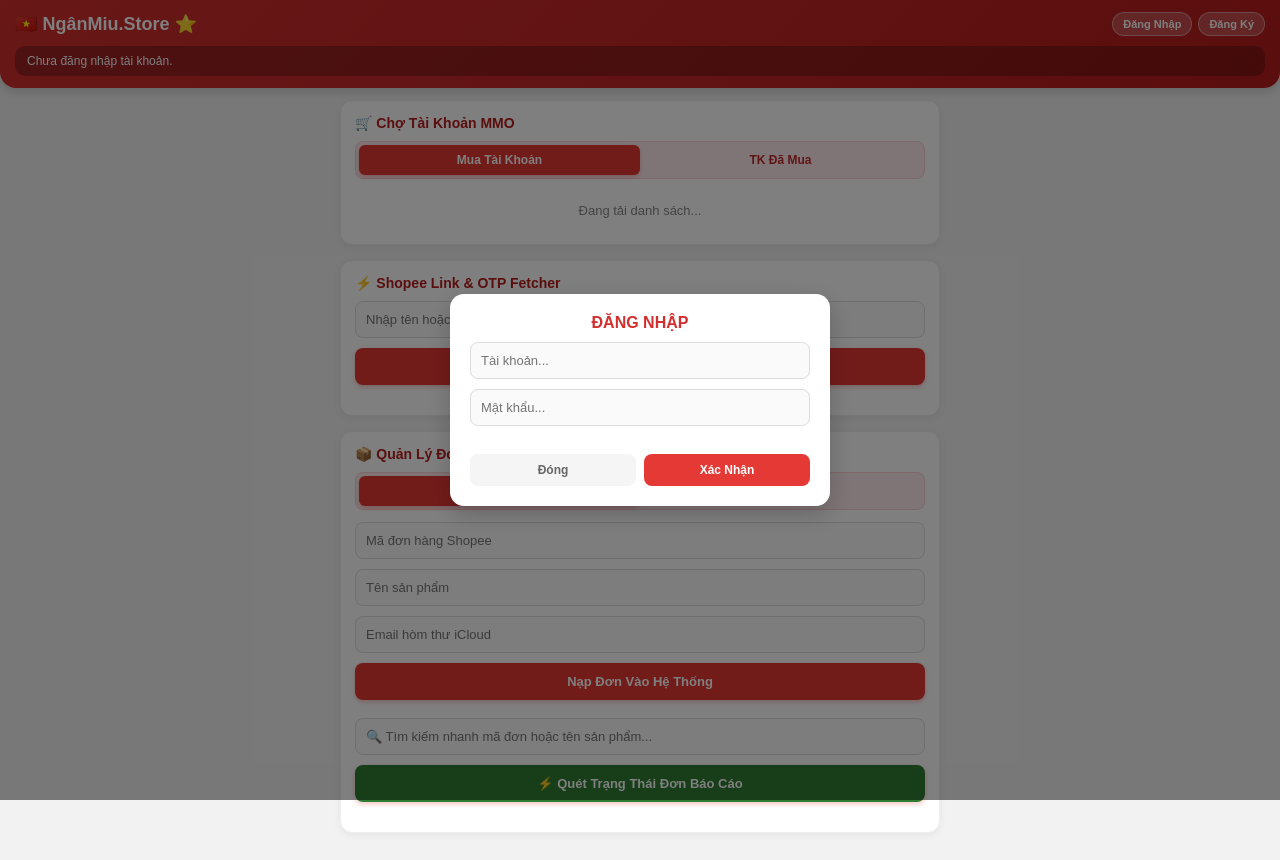
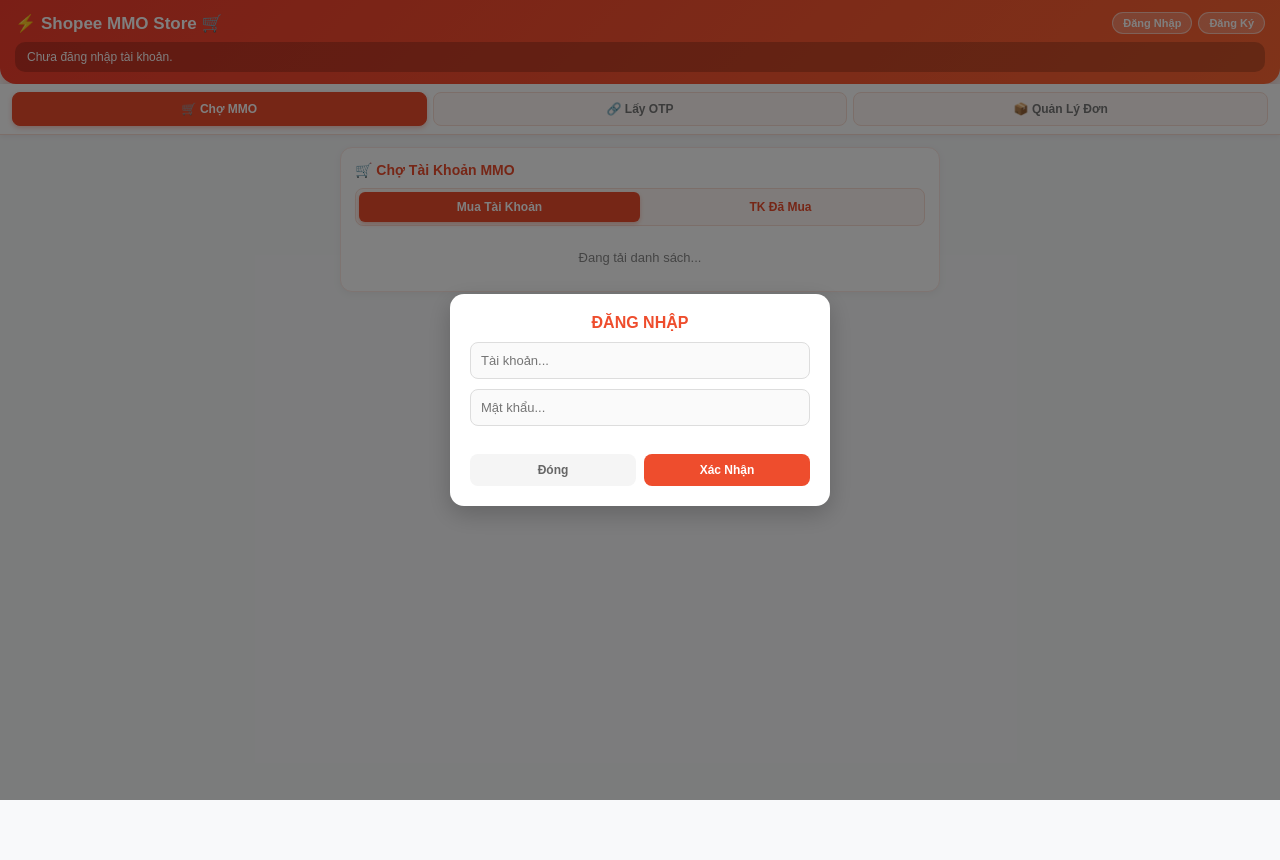
Before and after one commit to contrung556-debug/tainguyenmmo, a plain HTML site: page index.html in a window 1280 px wide. Both pictures are taken after a click on the button "Đăng Nhập". After the commit the page ends 800 px from the top, so only its background shows below. Drawn offline with nearby package versions, Linux system fonts and the light colour scheme.

Commit message:
Update index.html

```diff
--- a/index.html
+++ b/index.html
@@ -3,33 +3,40 @@
 <head>
     <meta charset="UTF-8">
     <meta name="viewport" content="width=device-width, initial-scale=1.0">
-    <title>NgânMiu.Store - Hệ Thống MMO & Đơn Hàng</title>
+    <title>Shopee MMO Store - Cửa Hàng & Dịch Vụ</title>
     <script src="https://cdn.jsdelivr.net/npm/@supabase/supabase-js@2"></script>
     <style>
-        body { font-family: Arial, sans-serif; background-color: #f2f2f2; margin: 0; padding: 0; color: #333; }
+        body { font-family: Arial, sans-serif; background-color: #f8f9fa; margin: 0; padding: 0; color: #333; }
 
-        /* Header kiểu Miu Store */
-        .store-header { background: linear-gradient(135deg, #d32f2f, #b71c1c); color: white; padding: 12px 15px; border-bottom-left-radius: 16px; border-bottom-right-radius: 16px; box-shadow: 0 4px 10px rgba(0,0,0,0.15); }
-        .store-title-area { display: flex; align-items: center; justify-content: space-between; margin-bottom: 10px; }
-        .store-name { font-size: 18px; font-weight: bold; display: flex; align-items: center; gap: 5px; }
+        /* Header Shopee MMO Store */
+        .store-header { background: linear-gradient(135deg, #f53d2d, #ff6633); color: white; padding: 12px 15px; border-bottom-left-radius: 16px; border-bottom-right-radius: 16px; box-shadow: 0 4px 12px rgba(238,77,45,0.25); }
+        .store-title-area { display: flex; align-items: center; justify-content: space-between; margin-bottom: 8px; }
+        .store-name { font-size: 17px; font-weight: bold; display: flex; align-items: center; gap: 6px; }
         .user-top-actions { display: flex; gap: 6px; }
-        .top-btn { background: rgba(255,255,255,0.2); border: 1px solid rgba(255,255,255,0.4); color: white; padding: 5px 10px; border-radius: 15px; font-size: 11px; font-weight: bold; cursor: pointer; }
+        .top-btn { background: rgba(255,255,255,0.25); border: 1px solid rgba(255,255,255,0.5); color: white; padding: 4px 10px; border-radius: 15px; font-size: 11px; font-weight: bold; cursor: pointer; }
 
-        .wallet-box { background: rgba(0, 0, 0, 0.25); padding: 8px 12px; border-radius: 10px; display: flex; justify-content: space-between; align-items: center; font-size: 12px; }
+        .wallet-box { background: rgba(0, 0, 0, 0.2); padding: 8px 12px; border-radius: 10px; display: flex; justify-content: space-between; align-items: center; font-size: 12px; }
+
+        /* Main Navigation Bar (Tab Chuyển đổi chính) */
+        .main-nav-bar { display: flex; background: #fff; padding: 8px 12px; gap: 6px; box-shadow: 0 2px 5px rgba(0,0,0,0.05); position: sticky; top: 0; z-index: 100; border-bottom: 1px solid #faddd3; }
+        .main-nav-btn { flex: 1; padding: 9px 4px; border: none; background: #fff8f5; font-weight: bold; font-size: 12px; color: #777; cursor: pointer; border-radius: 8px; text-align: center; transition: all 0.2s; border: 1px solid #faddd3; }
+        .main-nav-btn.active { background: #ee4d2d; color: white; border-color: #ee4d2d; box-shadow: 0 2px 5px rgba(238,77,45,0.3); }
 
         .container { max-width: 600px; margin: 0 auto; padding: 12px; }
 
-        .section-box { background: #fff; padding: 14px; border-radius: 12px; box-shadow: 0 2px 8px rgba(0,0,0,0.06); margin-bottom: 15px; border: 1px solid #eee; }
-        .section-title { font-size: 14px; font-weight: bold; color: #b71c1c; margin-bottom: 10px; display: flex; align-items: center; gap: 5px; }
+        .section-box { background: #fff; padding: 14px; border-radius: 12px; box-shadow: 0 2px 8px rgba(0,0,0,0.05); margin-bottom: 15px; border: 1px solid #fce8e3; display: none; }
+        .section-box.active-section { display: block; }
+
+        .section-title { font-size: 14px; font-weight: bold; color: #ee4d2d; margin-bottom: 10px; display: flex; align-items: center; gap: 6px; }
 
         input, textarea, select { width: 100%; padding: 10px; margin-bottom: 10px; border: 1px solid #ddd; border-radius: 8px; box-sizing: border-box; font-size: 13px; background: #fafafa; }
         textarea { resize: vertical; min-height: 90px; }
 
-        .btn-main { background-color: #e53935; color: white; border: none; padding: 11px; border-radius: 8px; cursor: pointer; font-weight: bold; width: 100%; font-size: 13px; margin-bottom: 8px; box-shadow: 0 2px 5px rgba(229,57,53,0.3); }
-        .btn-main:hover { background-color: #c62828; }
+        .btn-main { background-color: #ee4d2d; color: white; border: none; padding: 11px; border-radius: 8px; cursor: pointer; font-weight: bold; width: 100%; font-size: 13px; margin-bottom: 8px; box-shadow: 0 2px 5px rgba(238,77,45,0.3); }
+        .btn-main:hover { background-color: #d73211; }
 
         /* Card đơn hàng chi tiết */
-        .order-card { padding: 12px; border-radius: 10px; margin-bottom: 10px; background: #fff; border: 1px solid #e0e0e0; box-shadow: 0 1px 3px rgba(0,0,0,0.04); }
+        .order-card { padding: 12px; border-radius: 10px; margin-bottom: 10px; background: #fff; border: 1px solid #eee; box-shadow: 0 1px 3px rgba(0,0,0,0.04); }
         .order-header { display: flex; justify-content: space-between; align-items: center; margin-bottom: 5px; }
         .order-code { font-weight: bold; font-size: 14px; color: #2c3e50; }
         .order-status { font-size: 11px; padding: 3px 8px; border-radius: 4px; color: white; font-weight: bold; }
@@ -43,31 +50,31 @@
         .order-btn-edit { flex: 1; background: #2980b9; color: white; border: none; padding: 6px; border-radius: 6px; font-size: 12px; font-weight: bold; cursor: pointer; }
         .order-btn-del { flex: 1; background: #c0392b; color: white; border: none; padding: 6px; border-radius: 6px; font-size: 12px; font-weight: bold; cursor: pointer; }
 
-        .tab-container { display: flex; background: #ffebee; border-radius: 8px; padding: 3px; margin-bottom: 12px; border: 1px solid #ffcdd2; }
-        .tab-btn { flex: 1; padding: 8px; border: none; background: transparent; font-weight: bold; font-size: 12px; color: #c62828; cursor: pointer; border-radius: 6px; text-align: center; transition: all 0.2s; }
-        .tab-btn.active { background: #e53935; color: white; box-shadow: 0 2px 4px rgba(229,57,53,0.3); }
+        .sub-tab-container { display: flex; background: #fff8f5; border-radius: 8px; padding: 3px; margin-bottom: 12px; border: 1px solid #faddd3; }
+        .sub-tab-btn { flex: 1; padding: 8px; border: none; background: transparent; font-weight: bold; font-size: 12px; color: #ee4d2d; cursor: pointer; border-radius: 6px; text-align: center; transition: all 0.2s; }
+        .sub-tab-btn.active { background: #ee4d2d; color: white; box-shadow: 0 2px 4px rgba(238,77,45,0.3); }
 
-        .acc-card { background: #fff; border: 1px solid #ffccbc; padding: 10px; border-radius: 8px; margin-bottom: 8px; display: flex; justify-content: space-between; align-items: center;}
-        .acc-platform { font-weight: bold; color: #d84315; font-size: 13px; }
-        .acc-price { color: #e53935; font-weight: bold; font-size: 13px; }
+        .acc-card { background: #fff; border: 1px solid #faddd3; padding: 10px; border-radius: 8px; margin-bottom: 8px; display: flex; justify-content: space-between; align-items: center;}
+        .acc-platform { font-weight: bold; color: #d35400; font-size: 13px; }
+        .acc-price { color: #ee4d2d; font-weight: bold; font-size: 13px; }
 
-        /* Modal chuẩn Miu Store */
+        /* Modal chuẩn */
         #customModalOverlay { display: none; position: fixed; top: 0; left: 0; width: 100%; height: 100%; background: rgba(0, 0, 0, 0.5); z-index: 9999; justify-content: center; align-items: center; padding: 20px; box-sizing: border-box; }
         #customModalBox { background: #fff; width: 100%; max-width: 340px; border-radius: 14px; padding: 20px; box-shadow: 0 8px 25px rgba(0,0,0,0.2); text-align: center; }
-        #modalTitle { font-size: 16px; font-weight: bold; color: #d32f2f; margin-bottom: 10px; }
+        #modalTitle { font-size: 16px; font-weight: bold; color: #ee4d2d; margin-bottom: 10px; }
         #modalMessage { font-size: 13px; color: #444; margin-bottom: 18px; line-height: 1.4; text-align: left; word-break: break-all; }
         .modal-buttons { display: flex; gap: 8px; }
         .modal-btn { flex: 1; padding: 9px; border: none; border-radius: 8px; font-weight: bold; font-size: 12px; cursor: pointer; }
         #modalBtnCancel { background: #f5f5f5; color: #666; }
-        #modalBtnOk { background: #e53935; color: #fff; }
+        #modalBtnOk { background: #ee4d2d; color: #fff; }
     </style>
 </head>
 <body>
 
-<!-- HEADER GIAO DIỆN NGÂN MIU STORE -->
+<!-- HEADER SHOPEE MMO STORE -->
 <div class="store-header">
     <div class="store-title-area">
-        <div class="store-name">🇻🇳 NgânMiu.Store ⭐</div>
+        <div class="store-name">⚡ Shopee MMO Store 🛒</div>
         <div class="user-top-actions" id="headerUserActions"></div>
     </div>
     <div class="wallet-box" id="headerWalletBox">
@@ -75,14 +82,21 @@
     </div>
 </div>
 
+<!-- THANH ĐIỀU HƯỚNG CHÍNH (TAB BAR) -->
+<div class="main-nav-bar">
+    <button class="main-nav-btn active" id="navBtnMarket" onclick="switchMainTab('market')">🛒 Chợ MMO</button>
+    <button class="main-nav-btn" id="navBtnOtp" onclick="switchMainTab('otp')">🔗 Lấy OTP</button>
+    <button class="main-nav-btn" id="navBtnOrders" onclick="switchMainTab('orders')">📦 Quản Lý Đơn</button>
+</div>
+
 <div class="container">
 
-    <!-- PHẦN 1: CHỢ TÀI KHOẢN MMO (ĐƯA LÊN ĐẦU TIÊN) -->
-    <div class="section-box">
+    <!-- PHẦN 1: CHỢ TÀI KHOẢN MMO -->
+    <div class="section-box active-section" id="sectionMarket">
         <div class="section-title">🛒 Chợ Tài Khoản MMO</div>
 
-        <div id="adminPostBox" style="display: none; background: #fff3e0; padding: 10px; border-radius: 8px; border: 1px solid #ffe0b2; margin-bottom: 12px;">
-            <div style="font-weight: bold; color: #ef6c00; font-size: 12px; margin-bottom: 6px;">🔧 [Admin] Đăng Bán Tài Khoản</div>
+        <div id="adminPostBox" style="display: none; background: #fff8f5; padding: 10px; border-radius: 8px; border: 1px solid #faddd3; margin-bottom: 12px;">
+            <div style="font-weight: bold; color: #ee4d2d; font-size: 12px; margin-bottom: 6px;">🔧 [Admin] Đăng Bán Tài Khoản</div>
             <select id="postPlatform">
                 <option value="Shopee">Tài Khoản Shopee</option>
                 <option value="TikTok">Tài Khoản TikTok</option>
@@ -94,9 +108,9 @@
             <button class="btn-main" style="margin-bottom:0;" onclick="postNewAccount()">📤 Tải Lên Cửa Hàng</button>
         </div>
 
-        <div class="tab-container">
-            <button class="tab-btn active" id="tabStore" onclick="switchStoreTab('market')">Mua Tài Khoản</button>
-            <button class="tab-btn" id="tabMyAcc" onclick="switchStoreTab('my')">TK Đã Mua</button>
+        <div class="sub-tab-container">
+            <button class="sub-tab-btn active" id="tabStore" onclick="switchStoreTab('market')">Mua Tài Khoản</button>
+            <button class="sub-tab-btn" id="tabMyAcc" onclick="switchStoreTab('my')">TK Đã Mua</button>
         </div>
 
         <div id="marketList">
@@ -106,20 +120,20 @@
         <div id="myAccList" style="display: none;"></div>
     </div>
 
-    <!-- PHẦN 2: LẤY LINK & OTP (Ở GIỮA) -->
-    <div class="section-box">
-        <div class="section-title">⚡ Shopee Link & OTP Fetcher</div>
+    <!-- PHẦN 2: LẤY LINK & OTP -->
+    <div class="section-box" id="sectionOtp">
+        <div class="section-title">🔗 Shopee Link & OTP Fetcher</div>
         <input type="text" id="fetchInputEmail" placeholder="Nhập tên hoặc địa chỉ Email...">
         <button class="btn-main" onclick="fetchOtpLink()">Lấy Link Xác Thực / OTP</button>
         <div id="fetchResult" style="margin-top: 8px; font-size: 12px;"></div>
     </div>
 
-    <!-- PHẦN 3: QUẢN LÝ ĐƠN HÀNG (Ở CUỐI CÙNG, ĐẦY ĐỦ NHƯ ẢNH) -->
-    <div class="section-box">
+    <!-- PHẦN 3: QUẢN LÝ ĐƠN HÀNG -->
+    <div class="section-box" id="sectionOrders">
         <div class="section-title">📦 Quản Lý Đơn Hàng Shopee</div>
-        <div class="tab-container">
-            <button class="tab-btn active" id="tabBtnSingle" onclick="switchDepositTab('single')">Nạp 1 Đơn</button>
-            <button class="tab-btn" id="tabBtnMultiple" onclick="switchDepositTab('multiple')">Nạp Nhiều Đơn</button>
+        <div class="sub-tab-container">
+            <button class="sub-tab-btn active" id="tabBtnSingle" onclick="switchDepositTab('single')">Nạp 1 Đơn</button>
+            <button class="sub-tab-btn" id="tabBtnMultiple" onclick="switchDepositTab('multiple')">Nạp Nhiều Đơn</button>
         </div>
 
         <div id="depositSingleForm">
@@ -136,7 +150,7 @@
 
         <div style="margin-top: 10px;">
             <input type="text" id="searchOrderInput" placeholder="🔍 Tìm kiếm nhanh mã đơn hoặc tên sản phẩm..." oninput="filterOrders()">
-            <button class="btn-main" style="background-color: #2e7d32;" onclick="checkAllOrders()">⚡ Quét Trạng Thái Đơn Báo Cáo</button>
+            <button class="btn-main" style="background-color: #27ae60;" onclick="checkAllOrders()">⚡ Quét Trạng Thái Đơn Báo Cáo</button>
             <div id="orderListContainer" style="margin-top: 8px;"></div>
         </div>
     </div>
@@ -169,6 +183,29 @@
     let currentUserBalance = 0;
     let modalCallback = null;
     let cachedOrders = [];
+
+    // Chuyển đổi qua lại các danh mục chính (Tab Bar)
+    function switchMainTab(tabName) {
+        document.getElementById("navBtnMarket").classList.remove("active");
+        document.getElementById("navBtnOtp").classList.remove("active");
+        document.getElementById("navBtnOrders").classList.remove("active");
+
+        document.getElementById("sectionMarket").classList.remove("active-section");
+        document.getElementById("sectionOtp").classList.remove("active-section");
+        document.getElementById("sectionOrders").classList.remove("active-section");
+
+        if (tabName === 'market') {
+            document.getElementById("navBtnMarket").classList.add("active");
+            document.getElementById("sectionMarket").classList.add("active-section");
+        } else if (tabName === 'otp') {
+            document.getElementById("navBtnOtp").classList.add("active");
+            document.getElementById("sectionOtp").classList.add("active-section");
+        } else if (tabName === 'orders') {
+            document.getElementById("navBtnOrders").classList.add("active");
+            document.getElementById("sectionOrders").classList.add("active-section");
+        }
+        window.scrollTo({ top: 0, behavior: 'smooth' });
+    }
 
     function showModal(title, message, isConfirm = false, callback = null, customHtml = null) {
         document.getElementById("modalTitle").innerText = title;
@@ -211,8 +248,8 @@
                 <button class="top-btn" onclick="logout()">Thoát</button>
             `;
             walletBox.innerHTML = `
-                <div>💵 Ví Chính: <b style="color: #a5d6a7;">${currentUserBalance.toLocaleString('vi-VN')}đ</b></div>
-                <button class="top-btn" style="background:#2e7d32; border:none;" onclick="showModal('Nạp Tiền', 'Bank: Techcombank / Momo\\nTên: Admin MMO\\nNội dung CK: napvi ${currentUsername}\\nAdmin sẽ cộng tiền vào ví cho bạn sau khi nhận.')">➕ Nạp</button>
+                <div>💵 Số dư Ví: <b style="color: #fff3e0; font-size: 13px;">${currentUserBalance.toLocaleString('vi-VN')}đ</b></div>
+                <button class="top-btn" style="background:#27ae60; border:none;" onclick="showModal('Nạp Tiền', 'Bank: Techcombank / Momo\\nTên: Admin MMO\\nNội dung CK: napvi ${currentUsername}\\nAdmin sẽ cộng tiền vào ví cho bạn sau khi nhận.')">➕ Nạp Ví</button>
             `;
             loadStoreData();
             loadOrdersFromSupabase();
@@ -312,7 +349,7 @@
                             <div class="acc-platform">⭐ TK ${item.platform}</div>
                             <div class="acc-price">${item.price.toLocaleString('vi-VN')} VNĐ</div>
                         </div>
-                        <button onclick="buyAccount(${item.id}, ${item.price}, '${item.platform}')" style="background: #e53935; color: white; border: none; padding: 6px 12px; border-radius: 6px; cursor: pointer; font-weight: bold; font-size:12px;">Mua Ngay</button>
+                        <button onclick="buyAccount(${item.id}, ${item.price}, '${item.platform}')" style="background: #ee4d2d; color: white; border: none; padding: 6px 12px; border-radius: 6px; cursor: pointer; font-weight: bold; font-size:12px;">Mua Ngay</button>
                     </div>`;
             });
         } else { marketHtml = "<div style='text-align:center;font-size:12px;color:#777;'>Kho đang trống.</div>"; }
@@ -323,8 +360,8 @@
         if(myData && myData.length > 0) {
             myData.forEach(item => {
                 myHtml += `
-                    <div style="background: #fff8e1; border: 1px solid #ffe0b2; padding: 10px; border-radius: 8px; margin-bottom: 8px; font-size: 12px;">
-                        <div style="font-weight: bold; color: #d84315; margin-bottom: 4px;">✅ Đã mua: ${item.platform}</div>
+                    <div style="background: #fff8f5; border: 1px solid #faddd3; padding: 10px; border-radius: 8px; margin-bottom: 8px; font-size: 12px;">
+                        <div style="font-weight: bold; color: #ee4d2d; margin-bottom: 4px;">✅ Đã mua: ${item.platform}</div>
                         <div style="background: #fff; padding: 6px; border: 1px solid #ddd; word-break: break-all; border-radius: 4px; user-select: all;">${item.account_details}</div>
                     </div>`;
             });
@@ -363,7 +400,7 @@
             delete window[callbackName];
             if (data.status === "success") {
                 resultDiv.innerHTML = `
-                    <div style="background: #e8f8f5; padding: 10px; border-radius: 8px; border: 1px solid #27ae60;">
+                    <div style="background: #fff8f5; padding: 10px; border-radius: 8px; border: 1px solid #ee4d2d;">
                         <b>Email:</b> ${data.hide_email_tin}<br>
                         <b>OTP:</b> <span style="color:#d35400; font-size:15px; font-weight:bold;">${data.otp || 'Không có'}</span><br>
                         ${(data.link_xac_thuc_tai_day && data.link_xac_thuc_tai_day !== "Không có") ? `<a href="${data.link_xac_thuc_tai_day}" target="_blank" style="display:block; margin-top:6px; background:#3498db; color:white; padding:7px; text-align:center; border-radius:6px; text-decoration:none; font-weight:bold; font-size:12px;">MỞ LINK XÁC THỰC</a>` : ''}
```
